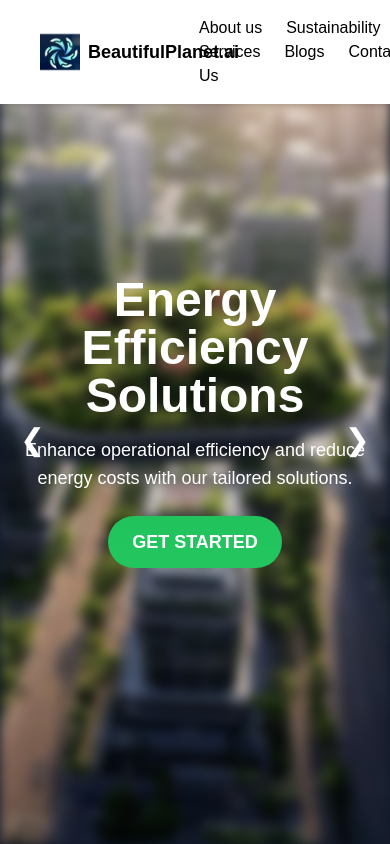
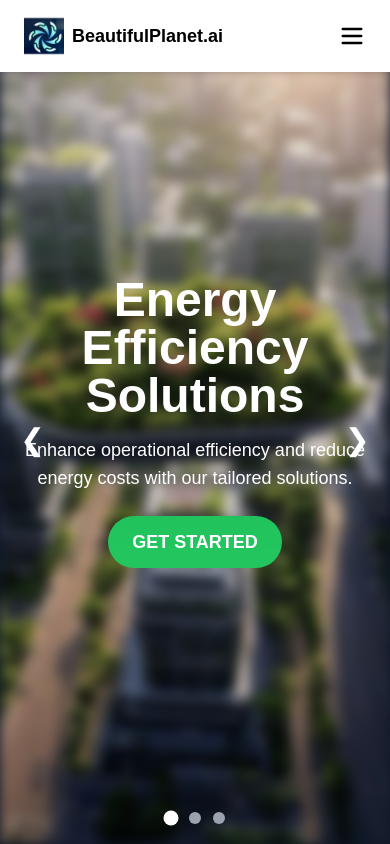
Before and after one commit to ishita-1305/BeautifulPlanet.ai, a Next.js app: page / in a window 390 px wide. Shown: the top 844 px of the page. Built offline with nearby package versions, Linux system fonts and the light colour scheme.

Commit message:
fix: redirection to services

```diff
--- a/src/components/Hero.tsx
+++ b/src/components/Hero.tsx
@@ -26,7 +26,7 @@ const slides = [
 
 export default function Hero() {
   const [currentIndex, setCurrentIndex] = useState<number>(0);
-  const [direction, setDirection] = useState<number>(1); // Controls slide direction
+  const [direction, setDirection] = useState<number>(1);
 
   const prevSlide = (): void => {
     setDirection(-1);
@@ -44,7 +44,6 @@ export default function Hero() {
 
   return (
     <div className="relative flex flex-col items-center justify-center h-screen text-center px-6 overflow-hidden">
-      {/* Image Slider with Animation */}
       <div className="absolute top-0 left-0 w-full h-full">
         <AnimatePresence initial={false} custom={direction}>
           <motion.div
@@ -62,11 +61,10 @@ export default function Hero() {
         </AnimatePresence>
       </div>
 
-      {/* Text Content Animation */}
       <div className="relative z-10">
         <AnimatePresence mode="wait">
           <motion.div
-            key={currentIndex} // Ensures re-render when index changes
+            key={currentIndex}
             initial={{ opacity: 0, y: 20 }}
             animate={{ opacity: 1, y: 0 }}
             exit={{ opacity: 0, y: -20 }}
@@ -87,7 +85,17 @@ export default function Hero() {
         </AnimatePresence>
       </div>
 
-      {/* Navigation Arrows */}
+      <div className="absolute bottom-5 flex space-x-3">
+        {slides.map((_, index) => (
+          <div
+            key={index}
+            className={`w-3 h-3 rounded-full transition-all duration-300 ${
+              currentIndex === index ? "bg-white scale-125" : "bg-gray-400"
+            }`}
+          />
+        ))}
+      </div>
+
       <div
         className="absolute top-1/2 left-5 text-3xl cursor-pointer text-white z-10"
         onClick={prevSlide}
--- a/src/components/Navbar.tsx
+++ b/src/components/Navbar.tsx
@@ -1,35 +1,55 @@
+import { useState } from "react";
 import Image from "next/image";
 import Link from "next/link";
-import { Link as ScrollLink } from "react-scroll";
+import { useRouter } from "next/router";
+import { Menu, X } from "lucide-react";
 
 export default function Navbar() {
+  const [isOpen, setIsOpen] = useState(false);
+  const router = useRouter();
+
+  const handleScrollToServices = (e: React.MouseEvent<HTMLAnchorElement>) => {
+    e.preventDefault();
+    setIsOpen(false);
+
+    if (router.pathname !== "/") {
+      sessionStorage.setItem("scrollToServices", "true"); // Set flag before redirecting
+      router.push("/");
+    } else {
+      document
+        .getElementById("services")
+        ?.scrollIntoView({ behavior: "smooth" });
+    }
+  };
+
   return (
-    <nav className="fixed top-0 left-0 w-full bg-white text-black py-4 px-10 flex justify-between items-center shadow-md z-50">
+    <nav className="fixed top-0 left-0 w-full bg-white text-black py-4 px-6 md:px-10 flex justify-between items-center shadow-md z-50">
+      {/* Logo */}
       <Link
         href="/"
-        className="flex items-center space-x-2  hover:scale-105 transition duration-300"
+        className="flex items-center space-x-2 hover:scale-105 transition duration-300"
       >
         <Image src="/images/ai.jpg" alt="Logo" width={40} height={40} />
         <span className="text-lg font-bold">BeautifulPlanet.ai</span>
       </Link>
-      <div className="space-x-6">
+
+      {/* Mobile Menu Button */}
+      <button className="md:hidden" onClick={() => setIsOpen(!isOpen)}>
+        {isOpen ? <X size={28} /> : <Menu size={28} />}
+      </button>
+
+      {/* Navigation Links */}
+      <div className="hidden md:flex space-x-6">
         <Link href="/about">
           <span className="hover:text-green-600 cursor-pointer">About us</span>
         </Link>
-        <ScrollLink
-          to="services"
-          smooth={true}
-          duration={700}
+        <a
+          href="/"
+          onClick={handleScrollToServices}
           className="hover:text-green-600 cursor-pointer"
         >
           Sustainability Services
-        </ScrollLink>
-
-        {/* <Link href="#">
-          <span className="hover:text-green-600 cursor-pointer">
-            Our Projects
-          </span>
-        </Link> */}
+        </a>
         <Link href="/blog">
           <span className="hover:text-green-600 cursor-pointer">Blogs</span>
         </Link>
@@ -39,6 +59,32 @@ export default function Navbar() {
           </span>
         </Link>
       </div>
+
+      {/* Mobile Menu */}
+      {isOpen && (
+        <div className="absolute top-16 left-0 w-full bg-white shadow-md flex flex-col items-center py-4 space-y-4 md:hidden">
+          <Link href="/about" onClick={() => setIsOpen(false)}>
+            <span className="hover:text-green-600 cursor-pointer">
+              About us
+            </span>
+          </Link>
+          <a
+            href="/"
+            onClick={handleScrollToServices}
+            className="hover:text-green-600 cursor-pointer"
+          >
+            Sustainability Services
+          </a>
+          <Link href="/blog" onClick={() => setIsOpen(false)}>
+            <span className="hover:text-green-600 cursor-pointer">Blogs</span>
+          </Link>
+          <Link href="/contact" onClick={() => setIsOpen(false)}>
+            <span className="hover:text-green-600 cursor-pointer">
+              Contact Us
+            </span>
+          </Link>
+        </div>
+      )}
     </nav>
   );
 }
--- a/src/pages/index.tsx
+++ b/src/pages/index.tsx
@@ -1,10 +1,10 @@
+import { useState, useEffect } from "react";
 import Navbar from "../components/Navbar";
 import Hero from "../components/Hero";
 import About from "../components/About";
 import Footer from "../components/Footer";
 import Services from "../components/Services";
 import Metrics from "../components/Metrics";
-import { useState, useEffect } from "react";
 import Loader from "@/components/Loader"; // Import the Loader component
 
 export default function Home() {
@@ -12,10 +12,23 @@ export default function Home() {
 
   useEffect(() => {
     // Simulate a loading delay (2 seconds)
-    setTimeout(() => setLoading(false), 2000);
+    setTimeout(() => {
+      setLoading(false);
+
+      // Check if navigation was triggered for "services"
+      if (sessionStorage.getItem("scrollToServices")) {
+        sessionStorage.removeItem("scrollToServices");
+        setTimeout(() => {
+          document
+            .getElementById("services")
+            ?.scrollIntoView({ behavior: "smooth" });
+        }, 300); // Slight delay to ensure element is rendered
+      }
+    }, 2000);
   }, []);
 
   if (loading) return <Loader />;
+
   return (
     <div className="relative min-h-screen bg-gray-900">
       <Navbar />
```
